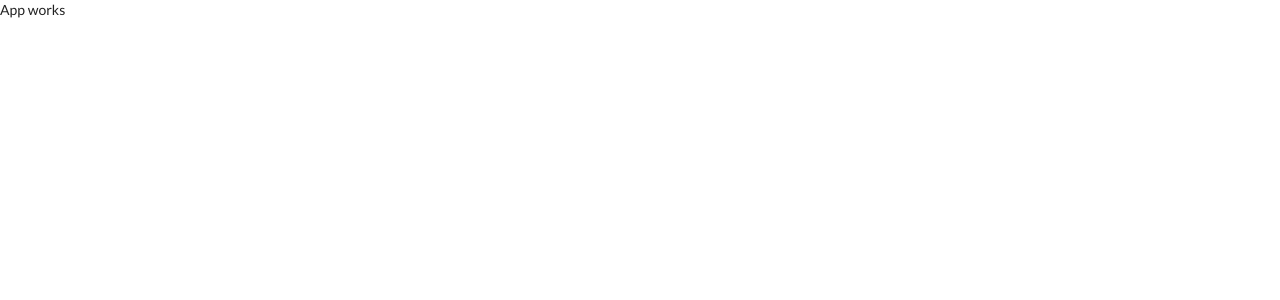
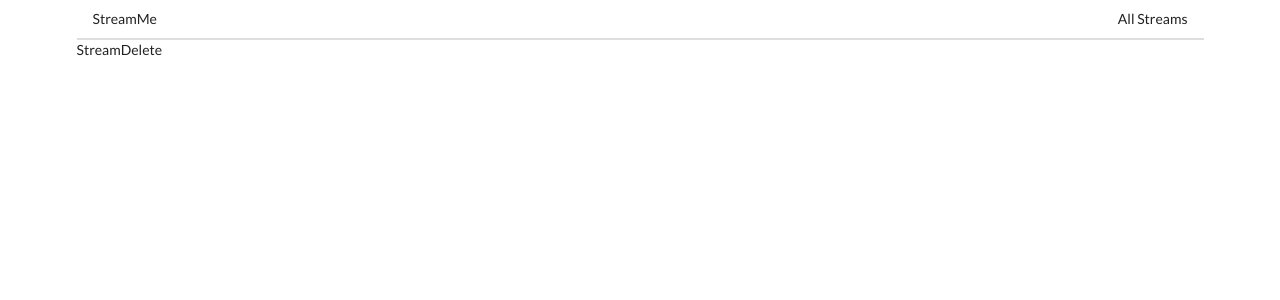
Before and after one commit to maidmehic/VideoStreaming.React, a React (Create React App) app: page /streams/delete in a window 1280 px wide. Shown: the top 300 px of the page. Built offline with nearby package versions, Linux system fonts and the light colour scheme.

Commit message:
Scafolded components

```diff
--- a/package.json
+++ b/package.json
@@ -8,6 +8,7 @@
     "@testing-library/user-event": "^7.2.1",
     "react": "^16.13.0",
     "react-dom": "^16.13.0",
+    "react-router-dom": "^5.1.2",
     "react-scripts": "3.4.0"
   },
   "scripts": {
--- a/src/components/App.js
+++ b/src/components/App.js
@@ -1,10 +1,28 @@
 import React from 'react';
+import { BrowserRouter, Route } from 'react-router-dom';
+import StreamList from '../components/streams/StreamList';
+import StreamShow from '../components/streams/StreamShow';
+import StreamCreate from '../components/streams/StreamCreate';
+import StreamEdit from '../components/streams/StreamEdit';
+import StreamDelete from '../components/streams/StreamDelete';
+import Header from './Header';
 
 export class App extends React.Component {
 
     render() {
         return (
-            <div>App works</div>
+            <div className="ui container">
+                <BrowserRouter>
+                    <div>
+                        <Header />
+                        <Route path="/" exact component={StreamList}></Route>
+                        <Route path="/streams/new" exact component={StreamCreate}></Route>
+                        <Route path="/streams/edit" exact component={StreamEdit}></Route>
+                        <Route path="/streams/delete" exact component={StreamDelete}></Route>
+                        <Route path="/streams/show" exact component={StreamShow}></Route>
+                    </div>
+                </BrowserRouter>
+            </div>
         );
     }
 }
--- /dev/null
+++ b/src/components/Header.js
@@ -0,0 +1,24 @@
+import React from 'react'
+import { Link } from 'react-router-dom';
+
+export class Header extends React.Component {
+
+    render() {
+        return (
+            <div>
+                <div className="ui secondary pointing menu">
+                    <Link to="/" className="item">
+                        StreamMe
+                    </Link>
+                    <div className="right menu">
+                        <Link to="/" className="item">
+                            All Streams
+                        </Link>
+                    </div>
+                </div>
+            </div>
+        );
+    }
+};
+
+export default Header;
--- /dev/null
+++ b/src/components/streams/StreamCreate.js
@@ -0,0 +1,9 @@
+import React from 'react';
+
+const StreamCreate = () => {
+    return (
+        <div>StreamCreate</div>
+    );
+};
+
+export default StreamCreate;
--- /dev/null
+++ b/src/components/streams/StreamDelete.js
@@ -0,0 +1,9 @@
+import React from 'react';
+
+const StreamDelete = () => {
+    return (
+        <div>StreamDelete</div>
+    );
+};
+
+export default StreamDelete;
--- /dev/null
+++ b/src/components/streams/StreamEdit.js
@@ -0,0 +1,9 @@
+import React from 'react';
+
+const StreamEdit = () => {
+    return (
+        <div>StreamEdit</div>
+    );
+};
+
+export default StreamEdit;
--- /dev/null
+++ b/src/components/streams/StreamList.js
@@ -0,0 +1,9 @@
+import React from 'react';
+
+const StreamList = () => {
+    return (
+        <div>StreamList</div>
+    );
+};
+
+export default StreamList;
--- /dev/null
+++ b/src/components/streams/StreamShow.js
@@ -0,0 +1,9 @@
+import React from 'react';
+
+const StreamShow = () => {
+    return (
+        <div>StreamShow</div>
+    );
+};
+
+export default StreamShow;
```
Also changed, not shown: 1 other file (tests, documents, lock files or other folders).
